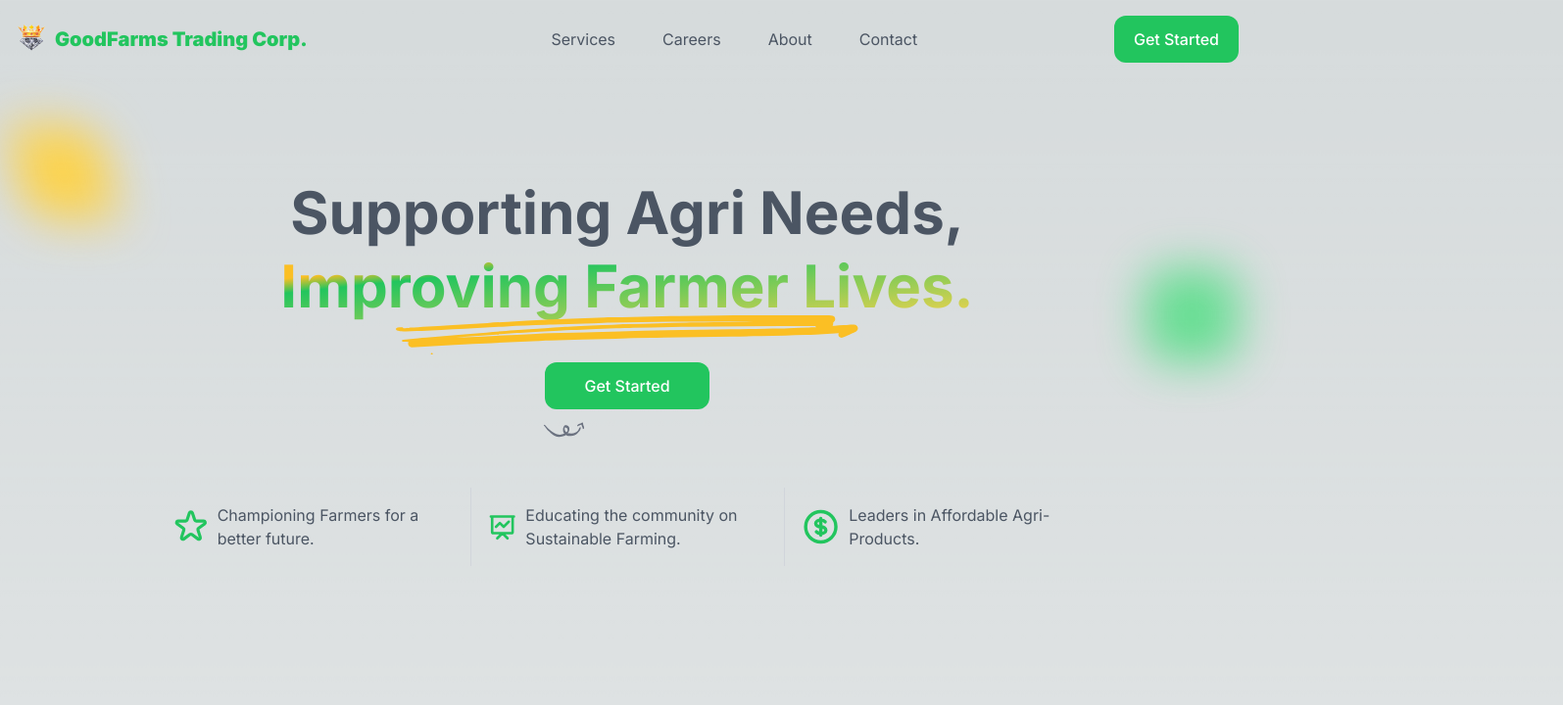
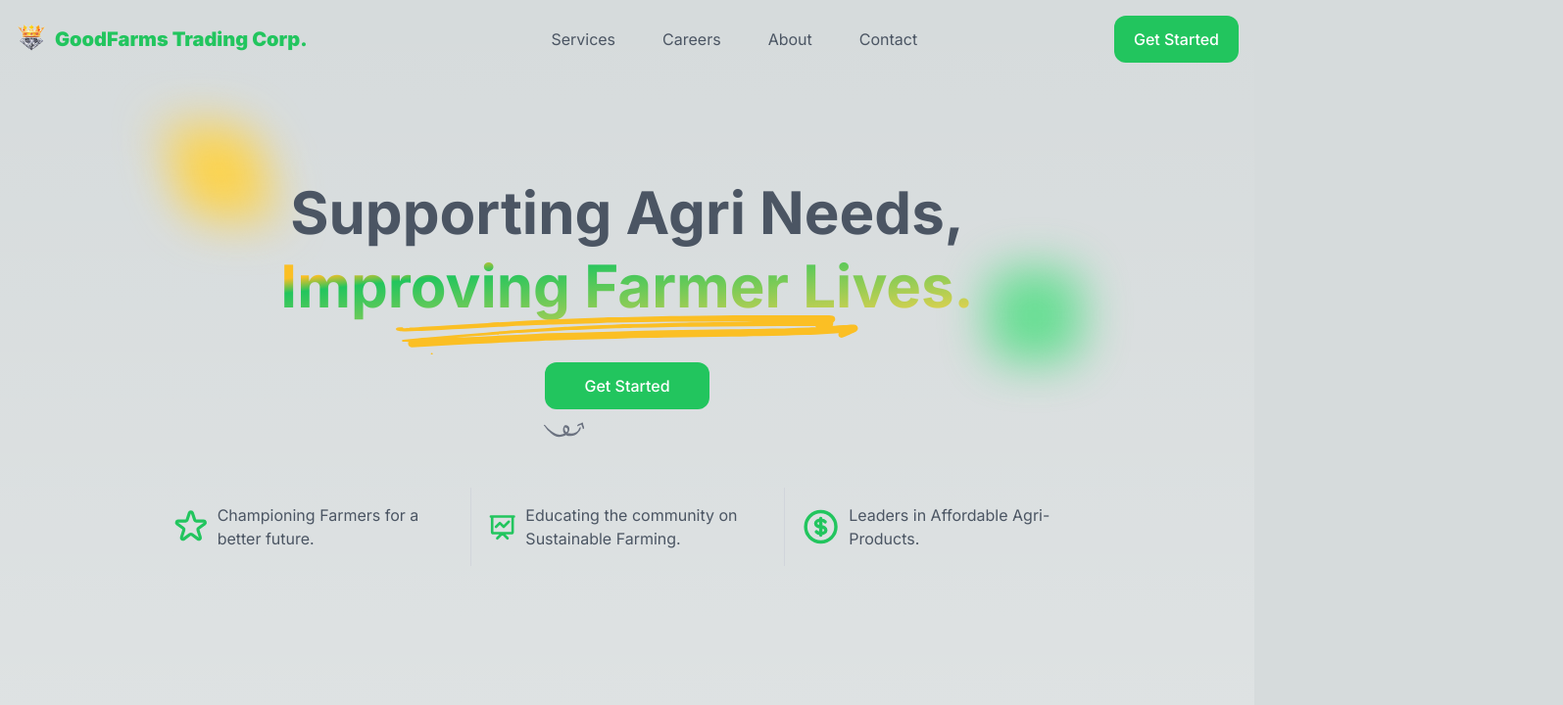
Before and after one commit to berteng90/gtc_landing, a Next.js app: page / in a window 1280 px wide. Shown: the top 720 px of the page at 98% size, 1595 px wide, since content can reach past the window. Built offline with nearby package versions, Linux system fonts and the light colour scheme.

Commit message:
Added a Scroll Animation to the Hero

```diff
--- a/app/page.js
+++ b/app/page.js
@@ -8,16 +8,14 @@ import { News } from "@/components/News";
 
 export default function Home() {
   return (
-    <div className="flex flex-col min-h-screen">
+    <main className="flex flex-col overflow-hidden">
       <NavBar />
-      <main className="flex-grow">
-        <Hero />
-        <Branches />
-        <Statistics />
-        <Services />
-        <News />
-      </main>
+      <Hero />
+      <Branches />
+      <Statistics />
+      <Services />
+      <News />
       <Footer />
-    </div>
+    </main>
   );
 }
--- a/components/Hero.js
+++ b/components/Hero.js
@@ -12,7 +12,7 @@ export const Hero = () => {
     },
   };
   return (
-    <div className="">
+    <div className="max-w-[85rem] mx-auto">
       <div className="relative py-12 sm:py-16 lg:pt-20 xl:pb-0">
         <span className="absolute right-4 bottom-12 w-24 h-24 rounded-3xl bg-green-400 blur-xl opacity-80"></span>
         <span className="absolute left-4 top-12 w-24 h-24 rounded-3xlrotate-90 skew-x-12 rounded-3xl bg-amber-300 blur-xl"></span>
```
